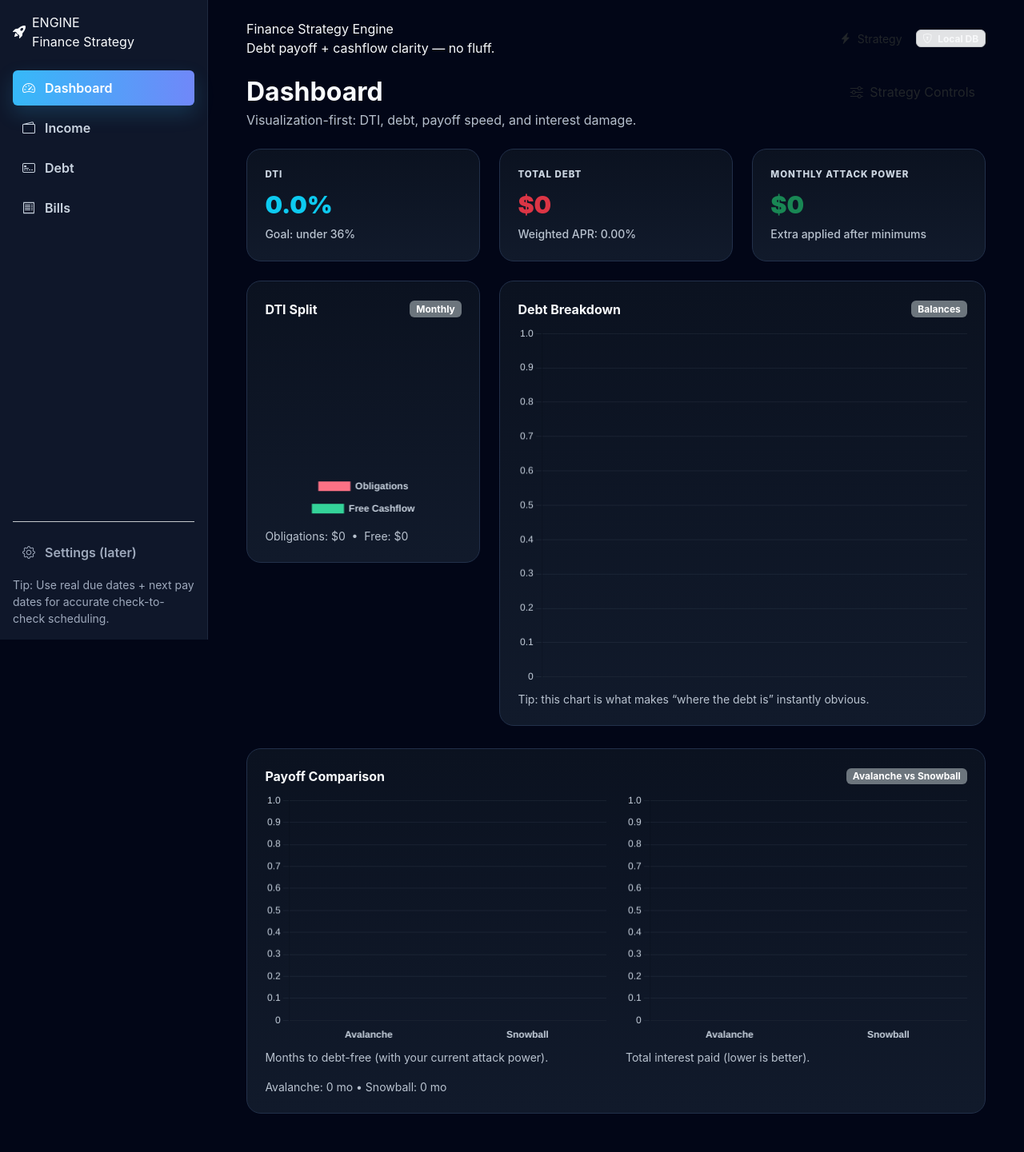
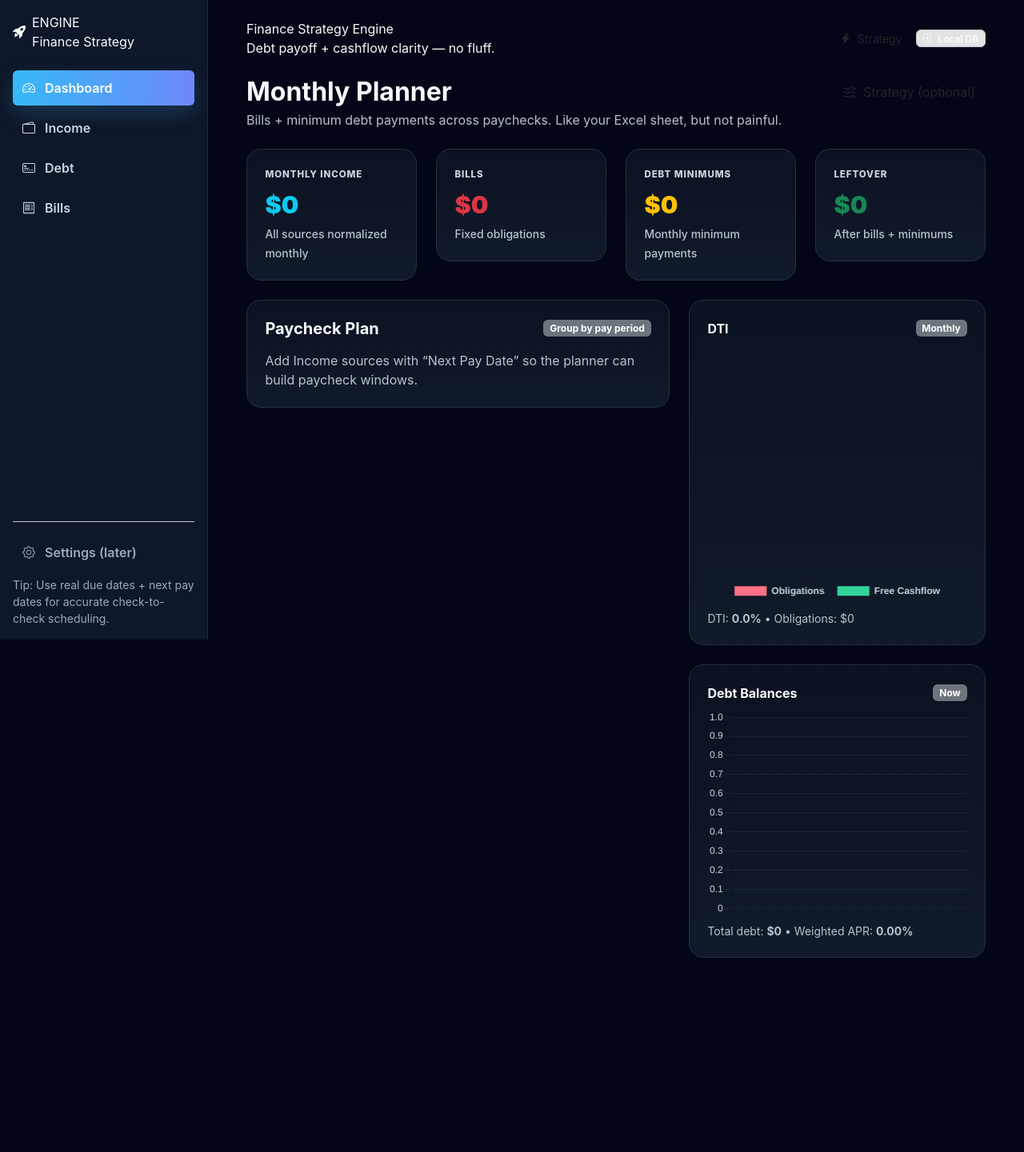
Before and after one commit to GrantM28/MadFinance, a Flask app: page / in a window 1280 px wide. Shown: the whole page at 80% size. After the commit the page ends 1198 px from the top, so only its background shows below. Run offline with Flask 3, Linux system fonts and the light colour scheme.

Commit message:
ui changes

```diff
--- a/app/static/style.css
+++ b/app/static/style.css
@@ -161,3 +161,55 @@ label.small.text-muted {
 .sidebar .text-muted {
     color: #aeb9cc !important;
 }
+
+/* Dashboard planner helpers */
+.planner-block {
+  border: 1px solid rgba(148,163,184,0.12);
+  border-radius: 14px;
+  padding: 14px;
+  background: rgba(2,6,23,0.35);
+}
+
+.planner-head {
+  padding-bottom: 10px;
+  border-bottom: 1px solid rgba(148,163,184,0.12);
+}
+
+.planner-title {
+  display: flex;
+  align-items: baseline;
+  flex-wrap: wrap;
+  gap: 8px;
+}
+
+.mini-card {
+  border: 1px solid rgba(148,163,184,0.12);
+  border-radius: 14px;
+  padding: 12px;
+  background: rgba(2,6,23,0.35);
+}
+
+.mini-title {
+  font-weight: 900;
+  letter-spacing: 0.04em;
+  text-transform: uppercase;
+  font-size: 0.72rem;
+}
+
+.mini-metric {
+  font-size: 1.35rem;
+  font-weight: 900;
+  margin-top: 4px;
+}
+
+.mini-sub {
+  color: #cbd5e1;
+  opacity: 0.9;
+  font-size: 0.9rem;
+  margin-top: 6px;
+}
+
+/* Fix chart card height feeling "random" */
+canvas {
+  max-width: 100%;
+}
--- a/app/templates/dashboard.html
+++ b/app/templates/dashboard.html
@@ -3,54 +3,59 @@
 
 <div class="d-flex justify-content-between align-items-start flex-wrap gap-3 mb-4">
   <div>
-    <h2 class="fw-bold mb-1">Dashboard</h2>
-    <div class="text-muted">Visualization-first: DTI, debt, payoff speed, and interest damage.</div>
+    <h2 class="fw-bold mb-1">Monthly Planner</h2>
+    <div class="text-muted">Bills + minimum debt payments across paychecks. Like your Excel sheet, but not painful.</div>
   </div>
 
-  <div class="d-flex gap-2">
+  <div class="d-flex gap-2 align-items-center">
     <button class="btn btn-outline-custom" type="button" data-bs-toggle="collapse" data-bs-target="#strategyPanel">
-      <i class="bi bi-sliders me-1"></i> Strategy Controls
+      <i class="bi bi-sliders me-1"></i> Strategy (optional)
     </button>
   </div>
 </div>
 
-<!-- KPIs -->
+<!-- Top summary row (Excel "Totals") -->
 <div class="row g-4 mb-4">
-  <div class="col-md-4">
+  <div class="col-md-3">
     <div class="stat-card">
-      <div class="metric-label">DTI</div>
-      <div class="metric-value {{ 'text-danger' if summary.dti >= 36 else 'text-info' }}">
-        {{ "%.1f"|format(summary.dti) }}%
-      </div>
-      <small class="text-muted">Goal: under 36%</small>
+      <div class="metric-label">Monthly Income</div>
+      <div class="metric-value text-info">${{ "%.0f"|format(summary.income) }}</div>
+      <small class="text-muted">All sources normalized monthly</small>
     </div>
   </div>
-
-  <div class="col-md-4">
+  <div class="col-md-3">
     <div class="stat-card">
-      <div class="metric-label">Total Debt</div>
-      <div class="metric-value text-danger">${{ "%.0f"|format(summary.total_debt) }}</div>
-      <small class="text-muted">Weighted APR: {{ "%.2f"|format(summary.weighted_apr) }}%</small>
+      <div class="metric-label">Bills</div>
+      <div class="metric-value text-danger">${{ "%.0f"|format(summary.bills) }}</div>
+      <small class="text-muted">Fixed obligations</small>
     </div>
   </div>
-
-  <div class="col-md-4">
+  <div class="col-md-3">
     <div class="stat-card">
-      <div class="metric-label">Monthly Attack Power</div>
-      <div class="metric-value text-success">${{ "%.0f"|format(summary.extra_monthly) }}</div>
-      <small class="text-muted">Extra applied after minimums</small>
+      <div class="metric-label">Debt Minimums</div>
+      <div class="metric-value text-warning">${{ "%.0f"|format(summary.debt_min) }}</div>
+      <small class="text-muted">Monthly minimum payments</small>
+    </div>
+  </div>
+  <div class="col-md-3">
+    <div class="stat-card">
+      <div class="metric-label">Leftover</div>
+      <div class="metric-value {{ 'text-danger' if summary.cashflow < 0 else 'text-success' }}">
+        ${{ "%.0f"|format(summary.cashflow) }}
+      </div>
+      <small class="text-muted">After bills + minimums</small>
     </div>
   </div>
 </div>
 
-<!-- Strategy controls (collapsed) -->
+<!-- Optional Strategy Controls (collapsed) -->
 <div class="collapse mb-4" id="strategyPanel">
   <div class="stat-card">
     <div class="d-flex flex-wrap justify-content-between align-items-center gap-3">
       <div>
-        <h5 class="fw-bold m-0">Strategy Controls</h5>
+        <h5 class="fw-bold m-0">Debt Strategy (Optional)</h5>
         <div class="small" style="color:#d1d5db;">
-          Set method + optionally override attack $/mo. Leave blank to use free cashflow.
+          This doesn’t change your planner. It only affects payoff projections.
         </div>
       </div>
 
@@ -61,68 +66,129 @@
         </select>
 
         <input name="extra_override" type="number" step="0.01" class="form-control"
-               placeholder="Override $/mo (blank = auto)" style="min-width: 260px;">
+               placeholder="Extra $/mo (blank = leftover)" style="min-width: 260px;">
         <button class="btn btn-primary">Apply</button>
       </form>
     </div>
-  </div>
-</div>
 
-<!-- CHART GRID -->
-<div class="row g-4">
-  <div class="col-lg-4">
-    <div class="stat-card">
-      <div class="d-flex justify-content-between align-items-center mb-2">
-        <div class="fw-bold">DTI Split</div>
-        <span class="badge bg-secondary">Monthly</span>
-      </div>
-      <canvas id="dtiChart" height="240"></canvas>
-      <div class="text-muted small mt-2">
-        Obligations: ${{ "%.0f"|format(summary.obligations) }} &nbsp;•&nbsp; Free: ${{ "%.0f"|format(summary.cashflow) }}
+    <div class="row g-3 mt-3">
+      <div class="col-md-6">
+        <div class="mini-card">
+          <div class="mini-title text-primary">Avalanche</div>
+          <div class="mini-metric">{{ summary.ava.months }} months</div>
+          <div class="mini-sub">
+            {% if summary.ava.date %}Debt-free: {{ summary.ava.date.strftime('%m/%d/%Y') }}{% else %}Debt-free: —{% endif %}
+            • Interest: {% if summary.ava_unreachable %}∞{% else %}${{ "%.0f"|format(summary.ava.interest) }}{% endif %}
           </div>
         </div>
       </div>
-
-  <div class="col-lg-8">
-    <div class="stat-card">
-      <div class="d-flex justify-content-between align-items-center mb-2">
-        <div class="fw-bold">Debt Breakdown</div>
-        <span class="badge bg-secondary">Balances</span>
+      <div class="col-md-6">
+        <div class="mini-card">
+          <div class="mini-title text-info">Snowball</div>
+          <div class="mini-metric">{{ summary.snb.months }} months</div>
+          <div class="mini-sub">
+            {% if summary.snb.date %}Debt-free: {{ summary.snb.date.strftime('%m/%d/%Y') }}{% else %}Debt-free: —{% endif %}
+            • Interest: {% if summary.snb_unreachable %}∞{% else %}${{ "%.0f"|format(summary.snb.interest) }}{% endif %}
           </div>
-      <canvas id="debtBarChart" height="240"></canvas>
-      <div class="text-muted small mt-2">
-        Tip: this chart is what makes “where the debt is” instantly obvious.
+        </div>
       </div>
     </div>
   </div>
 </div>
 
-<div class="row g-4 mt-1">
-  <div class="col-lg-12">
+<!-- Main: Left = Planner table, Right = Charts -->
+<div class="row g-4">
+  <!-- Planner -->
+  <div class="col-lg-7">
     <div class="stat-card">
-      <div class="d-flex justify-content-between align-items-center mb-2">
-        <div class="fw-bold">Payoff Comparison</div>
-        <span class="badge bg-secondary">Avalanche vs Snowball</span>
+      <div class="d-flex justify-content-between align-items-center mb-3 flex-wrap gap-2">
+        <h5 class="fw-bold m-0">Paycheck Plan</h5>
+        <span class="badge bg-secondary">Group by pay period</span>
       </div>
 
-      <div class="row g-4">
-        <div class="col-lg-6">
-          <canvas id="payoffMonthsChart" height="220"></canvas>
-          <div class="text-muted small mt-2">
-            Months to debt-free (with your current attack power).
+      {% if groups|length == 0 %}
+        <div class="text-muted">
+          Add Income sources with “Next Pay Date” so the planner can build paycheck windows.
+        </div>
+      {% endif %}
+
+      {% for g in groups %}
+      <div class="planner-block mb-4">
+        <div class="planner-head d-flex justify-content-between align-items-center flex-wrap gap-2">
+          <div class="planner-title">
+            <span class="text-primary fw-bold">Check Date:</span>
+            <span class="fw-bold">{{ g.date.strftime('%m/%d/%Y') }}</span>
+            <span class="text-muted ms-2">Income: ${{ "%.2f"|format(g.income) }}</span>
+          </div>
+
+          <span class="remainder-pill">
+            Left after bills + debt mins: ${{ "%.2f"|format(g.remainder) }}
+          </span>
+        </div>
+
+        <div class="table-responsive mt-3">
+          <table class="table table-dark table-hover table-sm align-middle m-0">
+            <thead>
+              <tr class="text-muted small">
+                <th style="width:140px;">DUE</th>
+                <th>ITEM</th>
+                <th class="text-end" style="width:140px;">AMOUNT</th>
+              </tr>
+            </thead>
+            <tbody>
+              {% for b in g.bills %}
+              <tr>
+                <td class="text-muted">{% if b.due_date %}{{ b.due_date.strftime('%m/%d/%Y') }}{% else %}—{% endif %}</td>
+                <td class="fw-semibold">{{ b.name }}</td>
+                <td class="text-end text-danger">-${{ "%.2f"|format(b.amount) }}</td>
+              </tr>
+              {% endfor %}
+
+              <tr class="border-top border-secondary">
+                <td class="text-muted small" colspan="2">Bills total</td>
+                <td class="text-end fw-bold">-${{ "%.2f"|format(g.bill_total) }}</td>
+              </tr>
+
+              <tr>
+                <td class="text-muted small" colspan="2">Debt minimum share (split across checks)</td>
+                <td class="text-end fw-bold text-warning">-${{ "%.2f"|format(g.debt_min) }}</td>
+              </tr>
+
+              <tr class="border-top border-secondary">
+                <td class="text-muted small" colspan="2">Remainder</td>
+                <td class="text-end fw-bold">{{ "$%.2f"|format(g.remainder) }}</td>
+              </tr>
+            </tbody>
+          </table>
         </div>
       </div>
-        <div class="col-lg-6">
-          <canvas id="payoffInterestChart" height="220"></canvas>
-          <div class="text-muted small mt-2">
-            Total interest paid (lower is better).
-          </div>
+      {% endfor %}
     </div>
   </div>
 
-      <div class="mt-3 text-muted small">
-        Avalanche: {{ summary.ava.months }} mo{% if summary.ava.date %} ({{ summary.ava.date.strftime('%m/%d/%Y') }}){% endif %}
-        • Snowball: {{ summary.snb.months }} mo{% if summary.snb.date %} ({{ summary.snb.date.strftime('%m/%d/%Y') }}){% endif %}
+  <!-- Charts -->
+  <div class="col-lg-5">
+    <div class="stat-card mb-4">
+      <div class="d-flex justify-content-between align-items-center mb-2">
+        <div class="fw-bold">DTI</div>
+        <span class="badge bg-secondary">Monthly</span>
+      </div>
+      <canvas id="dtiChart" height="220"></canvas>
+      <div class="text-muted small mt-2">
+        DTI: <span class="fw-bold">{{ "%.1f"|format(summary.dti) }}%</span>
+        • Obligations: ${{ "%.0f"|format(summary.obligations) }}
+      </div>
+    </div>
+
+    <div class="stat-card">
+      <div class="d-flex justify-content-between align-items-center mb-2">
+        <div class="fw-bold">Debt Balances</div>
+        <span class="badge bg-secondary">Now</span>
+      </div>
+      <canvas id="debtBarChart" height="240"></canvas>
+      <div class="text-muted small mt-2">
+        Total debt: <span class="fw-bold">${{ "%.0f"|format(summary.total_debt) }}</span>
+        • Weighted APR: <span class="fw-bold">{{ "%.2f"|format(summary.weighted_apr) }}%</span>
       </div>
     </div>
   </div>
@@ -132,7 +198,6 @@
 
 {% block scripts %}
 <script>
-  // Build JSON payloads for charts
   const debts = [
     {% for d in debts %}
       { name: "{{ d.name|e }}", balance: {{ "%.2f"|format(d.balance) }}, apr: {{ "%.2f"|format(d.interest_rate) }} },
@@ -142,13 +207,7 @@
   const obligations = {{ "%.2f"|format(summary.obligations) }};
   const freeCashflow = {{ "%.2f"|format(summary.cashflow) }};
 
-  const payoff = {
-    avalanche: { months: {{ summary.ava.months }}, interest: {{ "0" if summary.ava_unreachable else ("%.2f"|format(summary.ava.interest)) }} },
-    snowball:  { months: {{ summary.snb.months }}, interest: {{ "0" if summary.snb_unreachable else ("%.2f"|format(summary.snb.interest)) }} }
-  };
-
   initDtiChart(obligations, Math.max(freeCashflow, 0));
   initDebtBarChart(debts);
-  initPayoffCompareCharts(payoff);
 </script>
 {% endblock %}
```
Lines whose indentation alone changed are shown as unchanged.
